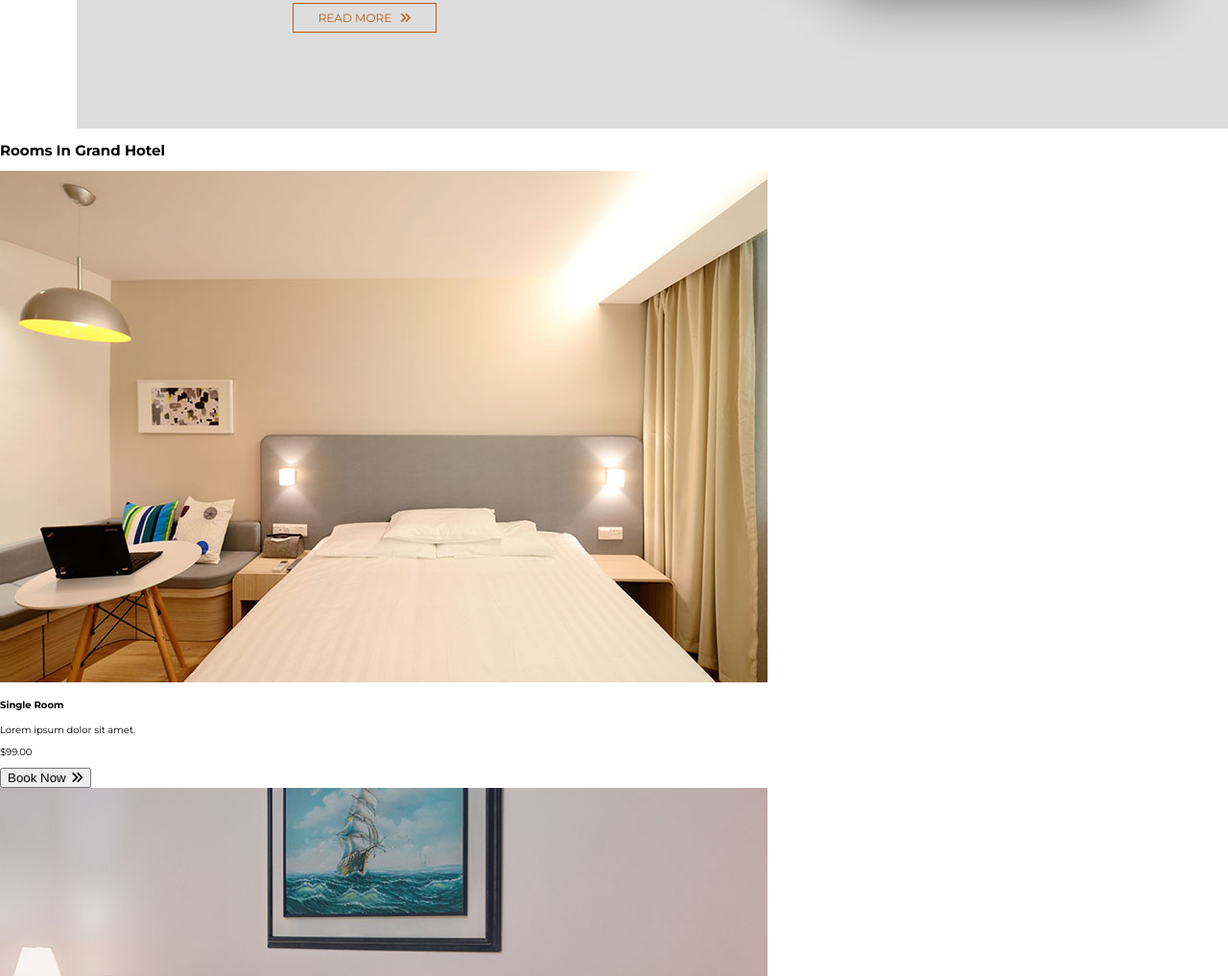
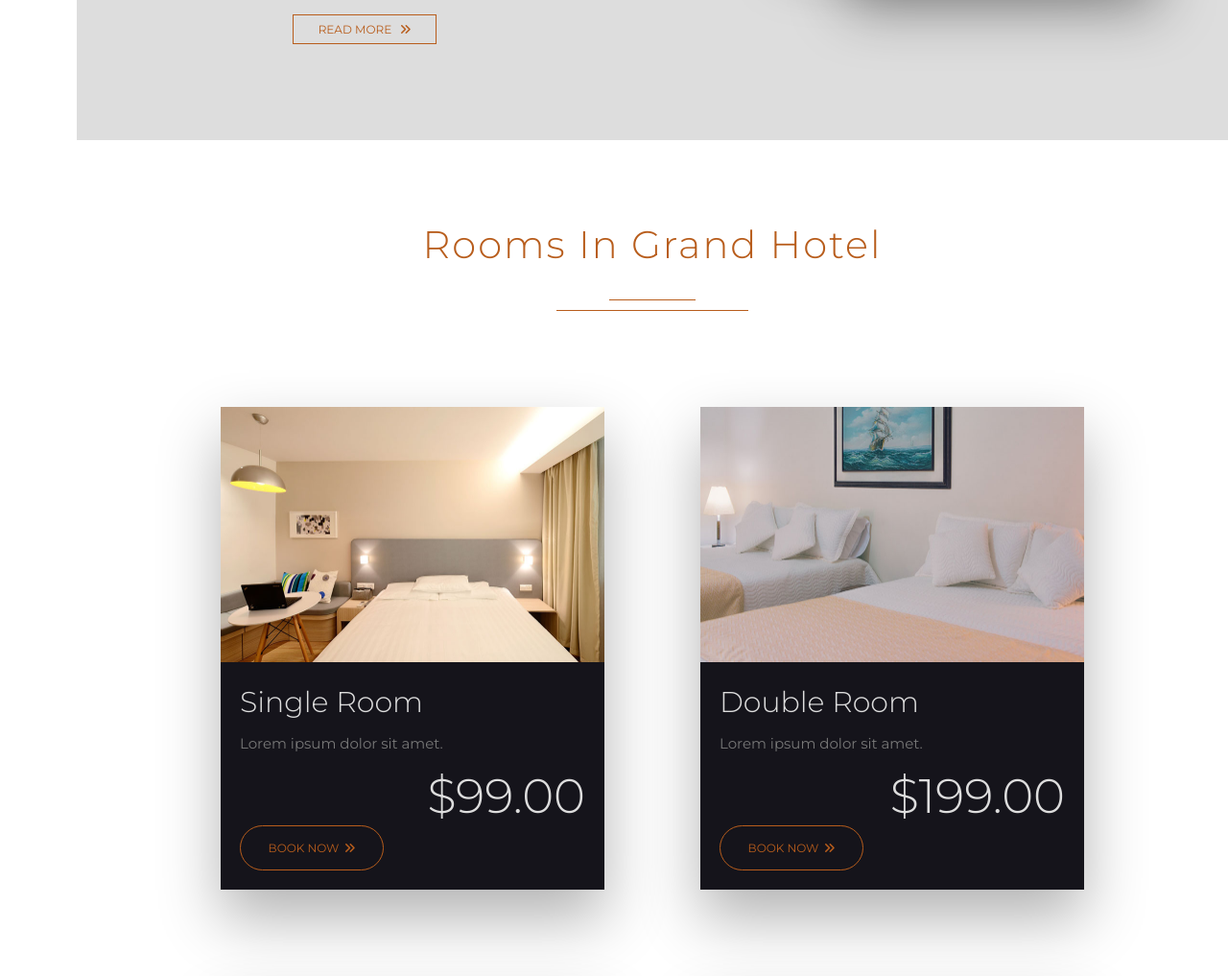
Before and after one commit to bryanbuitrago/hotel-site, a plain HTML site: page index.html in a window 1280 px wide. Shown: the part 1296-2313 px from the top of the page at 96% size. Drawn offline with Linux system fonts and the light colour scheme.

Commit message:
Style rooms component.

```diff
--- a/style.css
+++ b/style.css
@@ -386,3 +386,114 @@ body {
     transform: translate(-30%, -30%);
 }
 /* end of about us */
+
+/* common header */
+.common-header {
+    padding: 5rem;
+    text-align: center;
+    color: #b85d1c;
+}
+
+.common-heading {
+    font-size: 4rem;
+    font-weight: 300;
+    letter-spacing: .2rem;
+}
+
+.small-underline {
+    width: 9rem;
+    height: .1rem;
+    margin: 0 auto 1rem auto;
+    background-color: #b85d1c;
+}
+
+.big-underline {
+    width: 20rem;
+    height: .1rem;
+    margin: auto;
+    background-color: #b85d1c;
+}
+/* end of common header */
+
+/* rooms */
+.rooms {
+    margin-left: 8rem;
+}
+
+.rooms-cards-wrapper {
+    display: flex;
+    flex-wrap: wrap;
+    justify-content: center;
+}
+
+.room-card {
+    width: 40rem;
+    margin: 5rem;
+    background-color: #15141b;
+    box-shadow: 0 3rem 6rem rgba(0, 0, 0, .3);
+}
+
+.room-img {
+    width: 100%;
+}
+
+.room-card-content {
+    color: #ddd;
+    padding: 2rem;
+}
+
+.room-card-heading {
+    margin: 0;
+    font-size: 3rem;
+    font-weight: 300;
+}
+
+.room-card-paragraph {
+    font-size: 1.5rem;
+    color: #777;
+}
+
+.room-price {
+    font-size: 5rem;
+    font-weight: 300;
+    text-align: right;
+    margin: 0;
+}
+
+.room-card-btn {
+    width: 15rem;
+    padding: 1.5rem 1rem;
+    font-family: 'Montserrat', sans-serif;
+    font-size: 1.2rem;
+    text-transform: uppercase;
+    color: #b85d1c;
+    background-color: transparent;
+    border: .1rem solid #b85d1c;
+    border-radius: 10rem;
+    outline: none;
+    cursor: pointer;
+}
+
+.rooms-btn-wrapper {
+    text-align: center;
+}
+
+.rooms-btn {
+    width: 20rem;
+    padding: 1.5rem 1rem;
+    margin: 4rem 0;
+    background-color: transparent;
+    text-transform: uppercase;
+    color: #b85d1c;
+    border: .2rem solid #b85d1c;
+    outline: none;
+    cursor: pointer;
+    box-shadow: 0 1.5rem 6rem rgba(0, 0, 0, .2);
+    transition: all .2s;
+}
+
+.rooms-btn:hover {
+    color: #ddd;
+    background-color: #b85d1c;
+}
+/* end of rooms */
```
